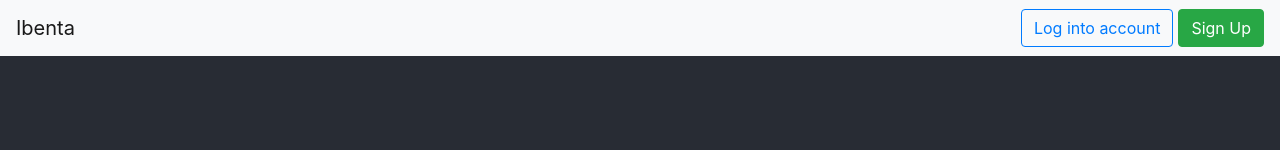
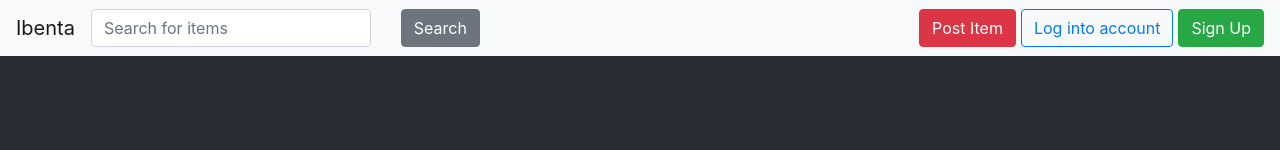
Before and after one commit to cvargas9717/Ibenta-app, a React (Create React App) app: page / in a window 1280 px wide. Shown: the top 150 px of the page. Built offline with nearby package versions, Linux system fonts and the light colour scheme.

Commit message:
search bar created

```diff
--- a/src/App.js
+++ b/src/App.js
@@ -12,6 +12,46 @@ import { Collapse, Navbar, Card, CardImg, CardBody, CardTitle, CardSubtitle, Car
   DropdownMenu,
   DropdownItem, Col, Form, FormGroup, Label, Input, FormText, Button, Modal, ModalHeader, ModalBody, ModalFooter } from 'reactstrap';
 
+class SearchField extends Component {
+
+	constructor(props) {
+		super(props);
+		this.state = {
+			searchInput: '',
+			searchLabel: 'Search'
+		}
+	}
+
+  	searchBar = (event) => {
+  		const search = event.target.value;
+  		this.setState({searchInput: search});
+  	}
+
+  	searchClick(inputName) {
+  		console.log('searching for: ', inputName);
+  	}
+
+	render() {
+		return(
+			<div className="row">
+				<div className="col-md-9">
+					<Input
+						type= 'text'
+						id= 'searchBar'
+						className= 'search'
+						placeholder= 'Search for items'
+						onChange= {this.searchBar}
+					/>
+
+				</div>
+				<div className="col-md-3">
+					<Button onClick = {(i) => this.searchClick(this.state.searchInput)}>{this.state.searchLabel}</Button>
+				</div>
+			</div>
+			);
+	}
+}
+
 class App extends Component {
 
 constructor(props) {
@@ -21,7 +61,9 @@ constructor(props) {
       loginModal: false,
       signUpModal: false,
       loginLabel: 'Log into account',
-      signUpLabel: 'Sign Up'
+      signUpLabel: 'Sign Up',
+      searchLabel: 'Search',
+      uploadLabel: 'Post Item'
     };
 
     this.toggleLoginModal = this.toggleLoginModal.bind(this);
@@ -62,7 +104,9 @@ constructor(props) {
     });
   }
 
-
+  toggleUpload() {
+  	console.log('pretend you uploaded something');
+  }
 
 
 
@@ -73,10 +117,13 @@ constructor(props) {
         <div>
           <Navbar color="light" light expand="md">
             <NavbarBrand href="/">Ibenta</NavbarBrand>
+            <SearchField />
             <NavbarToggler onClick={this.openNav} />
             <Collapse isOpen={this.state.isOpen} navbar>
               <Nav className="ml-auto" navbar>
                 <NavItem>
+                  <Button color="danger" onClick={this.toggleUpload}>{this.state.uploadLabel}</Button>
+                  <div className="divider"/>
                   <Button outline color="primary" onClick={this.toggleLoginModal}>{this.state.loginLabel}</Button>
                 <div className="divider"/>
                   <Button color="success" onClick={this.toggleSignUpModal}>{this.state.signUpLabel}</Button>
```
